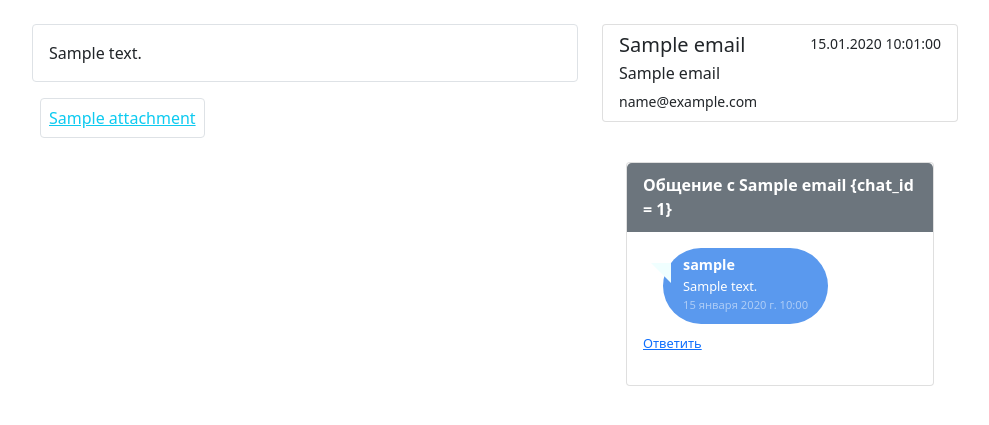
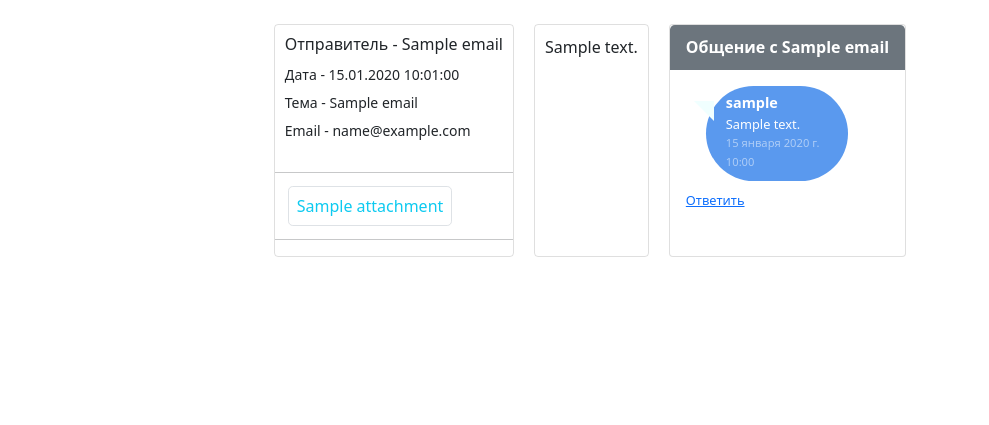
Before and after one commit to Alex-Cha-0/ServiceDesk, a Django app: page /message/1 in a window 1280 px wide. Shown: the part 57-482 px from the top of the page, without its empty margins (50-1039 px from the left). Run offline with Django 4.2, Linux system fonts and the light colour scheme; a user stored in the database is signed in; tables that the repository leaves empty hold one stand-in row (values such as "Sample post"); parts of the project's set-up code (start-up, migrations or seed data) failed here and were passed over; some libraries are stand-ins or nearby versions.

Commit message:
update message.html

```diff
--- a/app_mgr_web/__init__.py
+++ b/app_mgr_web/__init__.py
@@ -0,0 +1,5 @@
+# serviceDesk/app_mgr_web/__init__.py
+
+from .celery import celery_app
+
+__all__ = ('celery_app',)
--- /dev/null
+++ b/app_mgr_web/celery.py
@@ -0,0 +1,6 @@
+import os
+from celery import Celery
+os.environ.setdefault('DJANGO_SETTINGS_MODULE', 'app_mgr_web.settings')
+celery_app = Celery('app_mgr_web')
+celery_app.config_from_object('django.conf:settings', namespace='CELERY')
+celery_app.autodiscover_tasks()
--- a/applications/templates/message.html
+++ b/applications/templates/message.html
@@ -8,40 +8,96 @@
 
 {% block content %}
 
+{#    <br>#}
+{#    <div class="container">#}
+{#        <div class="row row-cols-3">#}
+{#            <div class="col-6">#}
+{#                <div class="p-3 text-primary-emphasis bg-primary-subtle border border-primary-subtle rounded-2">#}
+{#                    {{ data.text_body|safe }}#}
+{#                </div>#}
+{#                <a href="{% url "send_email" message_id=data.id %}" class="link-primary">Ответить</a>#}
+{#                <br>#}
+{#                {% for attach in attachment %}#}
+{#                    <a href="{{ dir }}{{ attach.link }}"#}
+{#                       class="link-info p-2 border rounded-2 bs-popover-right">{{ attach.name }}</a>#}
+{#                {% endfor %}#}
+{#            </div>#}
+{#            <div class="col-5 col-md-4">#}
+{#                <div class="list-group">#}
+{#                    <a href="#" class="list-group-item list-group-item-action flex-column align-items-start">#}
+{#                        <div class="d-flex w-100 justify-content-between">#}
+{#                            <h5 class="mb-1">{{ data.sender_name }}</h5>#}
+{#                            <small>{{ data.datetime_send|date:"d.m.Y H:m:s" }}</small>#}
+{#                        </div>#}
+{#                        <p class="mb-1">{{ data.subject }}</p>#}
+{#                        <small>{{ data.sender_email }}</small>#}
+{#                    </a>#}
+{#                </div>#}
+{##}
+{##}
+{##}
+{# Чат версия 1.0 #}
+{#                <div class="container content">#}
+{#                    <div class="row">#}
+{#                        <div class="col-xl-12 col-lg-12 col-md-12 col-sm-12 col-12">#}
+{#                            <div class="card">#}
+{#                                <div class="card-header">Общение с {{ data.sender_name }}</div>#}
+{#                                <div class="card-body height3">#}
+{#                                    <ul class="chat-list">#}
+{#                                        {% for cont in chat_data %}#}
+{#                                            {% if cont.sender == 1 %}#}
+{#                                                <li class="in">#}
+{#                                                    {% else %}#}
+{#                                                <li class="out">#}
+{#                                            {% endif %}#}
+{#                                        <div class="chat-body">#}
+{#                                            <div class="chat-message">#}
+{#                                                <h5>{{ cont.user_name }}</h5>#}
+{#                                                <p>{{ cont.content }}</p>#}
+{#                                                <small class="text-muted text-white-50">{{ cont.datetime_send }}</small>#}
+{#                                            </div>#}
+{#                                        </div>#}
+{##}
+{#                                        </li>#}
+{#                                        {% endfor %}#}
+{#                                        <a href="{% url "send_email" message_id=data.id %}" class="link-primary">Ответить</a>#}
+{#                                    </ul>#}
+{#                                </div>#}
+{#                            </div>#}
+{#                        </div>#}
+{##}
+{#                    </div>#}
+{#                </div>#}
+{#            </div>#}
+{##}
+{##}
+{#        </div>#}
+{#    </div>#}
+
+{#New verison message.html    #}
 <br>
-    <div class="container">
-        <div class="row row-cols-3">
-            <div class="col-6">
-                <div class="p-3 text-primary-emphasis bg-primary-subtle border border-primary-subtle rounded-2">
+<div class="body-message">
+    <div class="message-info">
+        <div class="message-info-content">
+            <h6>Отправитель - {{ data.sender_name }}</h6>
+            <p class="mb-1"><small>Дата - {{ data.datetime_send|date:"d.m.Y H:m:s" }}</small></p>
+            <p class="mb-1"><small>Тема - {{ data.subject }}</small></p>
+            <p class="mb-1"><small>Email - {{ data.sender_email }}</small></p>
+        </div>
+        <div class="message-attachments">
+        {% for attach in attachment %}
+            <hr>
+        <p><a href="{{ dir }}{{ attach.link }}"
+           class="link-info p-2 border rounded-3 bs-popover-right">{{ attach.name }}</a></p>
+        {% endfor %}
+        <hr>
+    </div>
+    </div>
+    <div class="body-text-body">
         {{ data.text_body|safe }}
     </div>
-                {#                <a href="{% url "send_email" message_id=data.id %}" class="link-primary">Ответить</a>#}
-                <br>
-                {% for attach in attachment %}
-                    <a href="{{ dir }}{{ attach.link }}"
-                       class="link-info p-2 border rounded-2 bs-popover-right">{{ attach.name }}</a>
-                {% endfor %}
-            </div>
-            <div class="col-5 col-md-4">
-                <div class="list-group">
-                    <a href="#" class="list-group-item list-group-item-action flex-column align-items-start">
-                        <div class="d-flex w-100 justify-content-between">
-                            <h5 class="mb-1">{{ data.sender_name }}</h5>
-                            <small>{{ data.datetime_send|date:"d.m.Y H:m:s" }}</small>
-                        </div>
-                        <p class="mb-1">{{ data.subject }}</p>
-                        <small>{{ data.sender_email }}</small>
-                    </a>
-                </div>
-
-
-
-                {# Чат версия 1.0 #}
-                <div class="container content">
-                    <div class="row">
-                        <div class="col-xl-12 col-lg-12 col-md-12 col-sm-12 col-12">
     <div class="card">
-                                <div class="card-header">Общение с {{ data.sender_name }} {chat_id = {{ data.id }}}</div>
+        <div class="card-header">Общение с {{ data.sender_name }}</div>
         <div class="card-body height3">
             <ul class="chat-list">
                 {% for cont in chat_data %}
@@ -66,11 +122,4 @@
     </div>
 </div>
 
-                    </div>
-                </div>
-            </div>
-
-
-        </div>
-    </div>
 {% endblock %}
--- a/applications/views.py
+++ b/applications/views.py
@@ -22,6 +22,7 @@ from bs4 import BeautifulSoup
 
 def send_email(request, message_id):
     data = Email.objects.get(id=message_id)
+    chat_data = Chat.objects.filter(chat_id=message_id)
 
     def edit_body(html_body, content):
         soup = BeautifulSoup(html_body, 'html.parser')
@@ -32,10 +33,23 @@ def send_email(request, message_id):
         new_p.string = content
         new_p2.string = 'date: ' + str(data.datetime_send)
         div_tag = soup.find('div')
+        solid_hr = soup.new_tag('hr')
+        solid_hr['style'] = " height: 12px;" \
+                            "border: 0;" \
+                            "box-shadow: inset 0 12px 12px -12px rgba(0, 0, 0, 0.5);"
+
+        for i in chat_data:
+            hr = soup.new_tag('hr')
+            hr['style'] = " border: 0;" \
+                          "height: 0;" \
+                          "border-top: 1px solid rgba(0, 0, 0, 0.1);" \
+                          "border-bottom: 1px solid rgba(255, 255, 255, 0.3);"
+            chat_content = soup.new_tag('p')
+            chat_content.string = f'{i.user_name, i.content, str(i.datetime_send)}'
+            div_tag.insert_before(hr, chat_content)
 
         div_tag.insert_before(new_p, new_p2, new_hr)
         my_html_string = str(soup).replace("'", '')
-
         return my_html_string
 
     if request.method == 'POST':
@@ -212,8 +226,6 @@ class GetMessage(LoginRequiredMixin, DetailView):
         return context
 
 
-
-
 class CreateOrder(LoginRequiredMixin, CreateView):
     form_class = AddOrder
     template_name = 'add_order.html'
--- /dev/null
+++ b/static/css/message.css
@@ -0,0 +1,38 @@
+.body-message {
+    display: flex;
+    justify-content: center;
+    flex-wrap: wrap;
+}
+
+.message-info {
+    margin-right: 20px;
+    border: 1px solid rgba(0, 0, 0, 0.125);
+    border-radius: 0.25rem;
+}
+
+.message-info-content {
+    padding: 10px 10px;
+}
+
+.message-attachments p{
+    padding: 5px 5px;
+}
+.message-attachments a{
+    text-decoration: none;
+}
+.body-text-body {
+    padding: 10px 10px;
+    margin-right: 20px;
+    border: 1px solid rgba(0, 0, 0, 0.125);
+    border-radius: 0.25rem;
+    max-width: 70%;
+    max-height: 70%;
+
+}
+
+.body-text-body img {
+    max-width: 100%;
+!important;
+    max-height: 100% !important;
+    object-fit: fill;
+}
--- a/templates/base.html
+++ b/templates/base.html
@@ -23,6 +23,7 @@
         <link rel="stylesheet" type="text/css" href="{% static 'css_b5/bootstrap-reboot.rtl.css' %}"/>
         <link rel="stylesheet" type="text/css" href="{% static 'css_b5/bootstrap-utilities.css' %}"/>
         <link rel="stylesheet" type="text/css" href="{% static 'css_b5/bootstrap-utilities.rtl.css' %}"/>
+        <link rel="stylesheet" type="text/css" href="{% static 'css/message.css' %}"/>
 
     </head>
 </div>
@@ -96,7 +97,7 @@
         <div class="container">
             <div class="row">
 
-                <table class="table table-sm">
+                <table class="table table-sm" id="table2">
                     <caption>Список заявок</caption>
 
                     <tbody>
@@ -138,11 +139,14 @@
                             {#                                        class="bi bi-x-square"></i>#}
                             {#                                </button>#}
                             <a class="link-primary" title="Принять"
-                               href="{% url "open_order" message_id=data.id %}" onclick="return confirmMsgApplyOrder();"><i class="bi bi-plus-square"></i></a>
+                               href="{% url "open_order" message_id=data.id %}"
+                               onclick="return confirmMsgApplyOrder();"><i class="bi bi-plus-square"></i></a>
                             <a class="link-success" title="Закрыть"
-                               href="{% url "close_order" message_id=data.id %}" onclick="return configMsgCloseOrder();"><i class="bi bi-check-square"></i></a>
+                               href="{% url "close_order" message_id=data.id %}"
+                               onclick="return configMsgCloseOrder();"><i class="bi bi-check-square"></i></a>
                             <a class="link-danger" title="Удалить запись"
-                               href="{% url "delete" message_id=data.id %}" onclick="return configMsgDeleteOrder();"><i class="bi bi-x-square"></i></a>
+                               href="{% url "delete" message_id=data.id %}" onclick="return configMsgDeleteOrder();"><i
+                                    class="bi bi-x-square"></i></a>
                         </td>
 
                         {% if data.yes_no_attach %}
```
Also changed, not shown: app_mgr_web/settings.py (+9 -1 lines), applications/tasks.py (added, +8 -0 lines), applications/tests.py (deleted, +0 -15 lines). Lines whose indentation alone changed are shown as unchanged.
